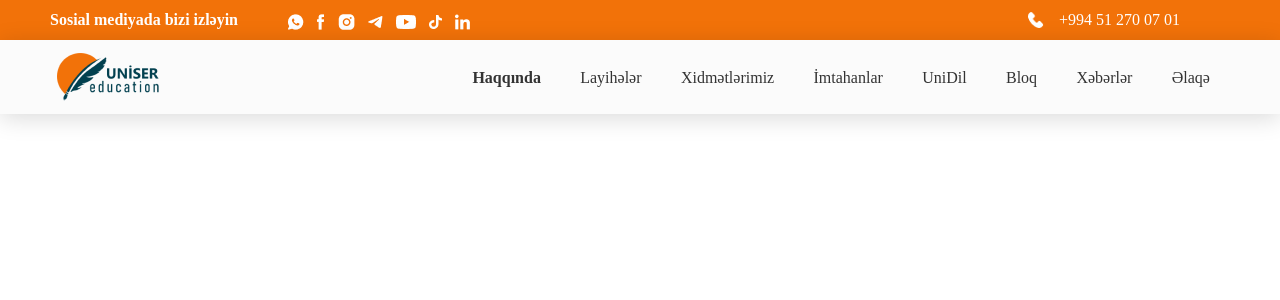
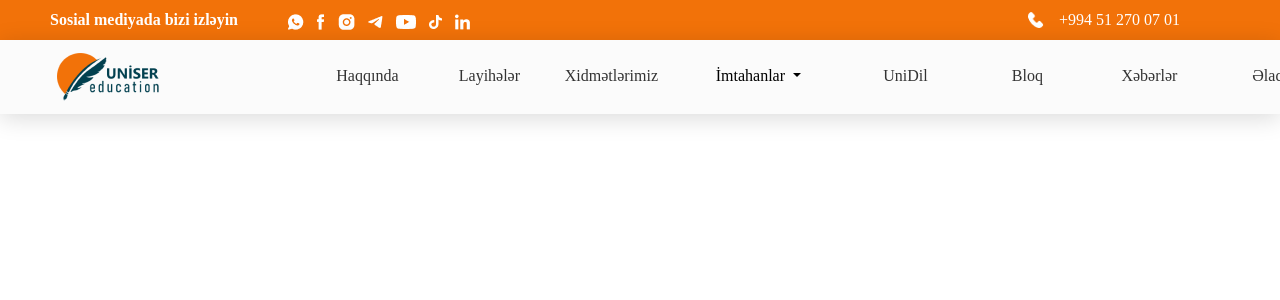
Before and after one commit to ResulDashdemirli/uniser_education, an Angular app: page / in a window 1280 px wide. Shown: the top 300 px of the page. Built offline with nearby package versions, Linux system fonts and the light colour scheme.

Commit message:
navbar almost fixed

```diff
--- a/src/app/main/header/header.component.html
+++ b/src/app/main/header/header.component.html
@@ -25,11 +25,11 @@
           <button class="navbar-toggler" type="button" data-bs-toggle="collapse" data-bs-target="#navbarTogglerDemo02" aria-controls="navbarTogglerDemo02" aria-expanded="false" aria-label="Toggle navigation">
             <span class="navbar-toggler-icon"></span>
           </button>
-          <div class="collapse navbar-collapse" id="navbarTogglerDemo02">
+          <div class="collapse navbar-collapse container-fluid" id="navbarTogglerDemo02">
 
             <ul class="navbar-nav mb-2 mb-lg-0">
-              <li class="nav-item active">
-                <a class="nav-link" aria-current="page">Haqqında</a>
+              <li class="nav-item " >
+                <a class="nav-link router-link-active" aria-current="page">Haqqında</a>
               </li>
               <li class="nav-item">
                 <a class="nav-link" >Layihələr</a>
@@ -38,7 +38,17 @@
                 <a class="nav-link" >Xidmətlərimiz</a>
               </li>
               <li class="nav-item">
-                <a class="nav-link" >İmtahanlar</a>
+                <div class="dropdown nav-item">
+                    <button class="btn dropdown-toggle imtahanlar_dropdown nav-item nav-link" type="button" data-bs-toggle="dropdown" aria-expanded="false">
+                     İmtahanlar
+                    </button>
+                    <ul class="dropdown-menu">
+                      <li><a class="dropdown-item" href="#">MİQ/Sertifikasiya</a></li>
+                      <li><a class="dropdown-item" href="#">Abituriyent</a></li>
+                      <li><a class="dropdown-item" href="#">1-8 sinif</a></li>
+                      <li><a class="dropdown-item" href="#">Bilik yarışı</a></li>
+                    </ul>
+                  </div>
               </li>
               <li class="nav-item">
                 <a class="nav-link" >UniDil</a>
--- a/src/app/main/header/header.component.scss
+++ b/src/app/main/header/header.component.scss
@@ -1,3 +1,17 @@
+html {
+    -webkit-box-sizing: border-box;
+    -moz-box-sizing: border-box;
+    box-sizing: border-box;
+    zoom: 1;
+    -webkit-text-size-adjust: 100%;
+    -webkit-font-smoothing: antialiased;
+  }
+
+  html, body {
+    height: 100%;
+    margin: 0px;
+    padding: 0px;
+  }
 .socials_top_group{
     height: 40px;
     width: 100%;
@@ -62,7 +76,10 @@ html{scroll-behavior:auto;
     margin-left: 45px;
 }
 #navbarTogglerDemo02{
-    margin-right: 50px;
+    margin-top: -2px;
+    margin-right: 220px;
+    height:0px;
+
 }
 .navbar-nav{
     width: 100%;
@@ -76,11 +93,6 @@ html{scroll-behavior:auto;
 #topheader .navbar-nav li.active > a {
     font-weight: bolder;
 }
-
-.nav-link{
-    font-size: 1.3vw;
-}
-
 .collapse :hover{
     color: black !important;
     transition: 0.3s;
@@ -89,8 +101,42 @@ html{scroll-behavior:auto;
 font-family: 'Averta';
 font-size: 16px;
 font-weight: 400;
-line-height: 19px;
-letter-spacing: 0em;
-text-align: left;
+border-radius: 0% ;
+padding-top: 20%  ;
+width: 122px;
+height: 72px;
+text-align: center;
 }
+.imtahanlar_dropdown{
+    padding: 0px !important;
+    margin-left: 25px;
+    margin-right: 25px;
+    color: black;
+}
+// .router-link-active{
+//     background: #F4E5D8;
+//     color: #F27209 !important;
+// }
+// .router-link-active:hover{
+//     color:#F27209 !important;
+// }
+@media only screen and (max-width: 700px) {
+    .navbar-collapse{
+        width: 100%;
+    }
+    .nav-link{
+        width:100%;
+        padding: 0px;
+        font-family: 'Averta';
+font-size: 16px;
+font-weight: 400;
+border-radius: 0% ;
+padding-top: 0%;
+padding-left: 0px;
+width:  100%;
+height: 25px;
+margin-top: 15px;
+text-align: center;
+    }
+  }
 //navbar ends
```
